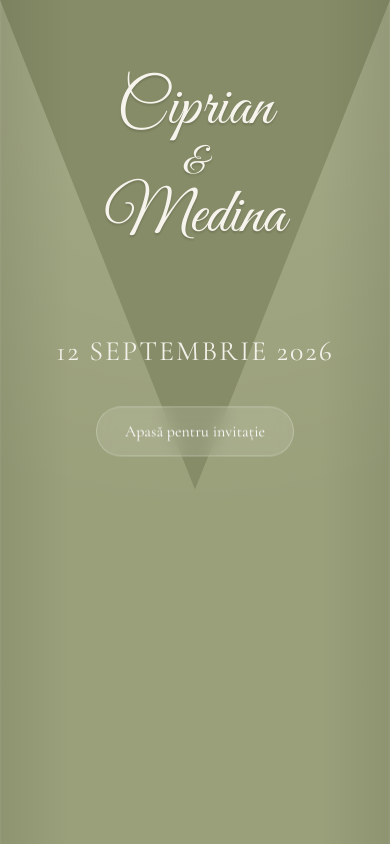
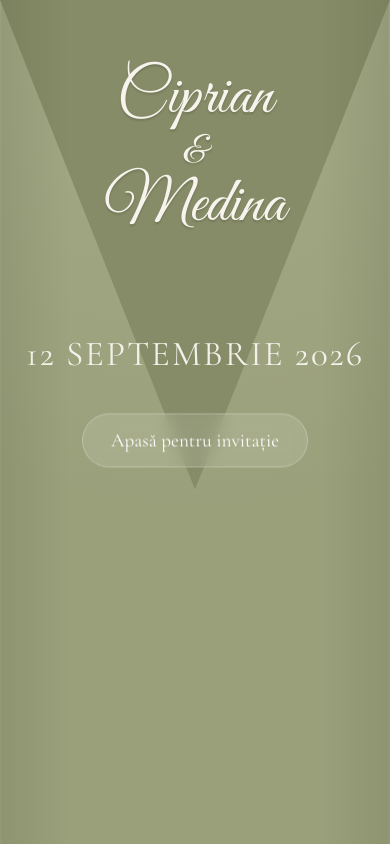
Before and after one commit to adela0507/Medina-Wedding, an Angular app: page / in a window 390 px wide. Shown: the top 844 px of the page. Built offline with nearby package versions, Linux system fonts and the light colour scheme.

Commit message:
update site

```diff
--- a/src/app/components/hero/hero.css
+++ b/src/app/components/hero/hero.css
@@ -240,13 +240,14 @@ body {
     }
 
     .date {
-        font-size: 28px !important;
+        margin-top: 80px;
+        font-size: 35px !important;
         letter-spacing: 2px;
     }
 
     .scroll-hint {
         padding: 14px 28px;
-        font-size: 1rem;
+        font-size: 1.2rem;
     }
 }
 
```
